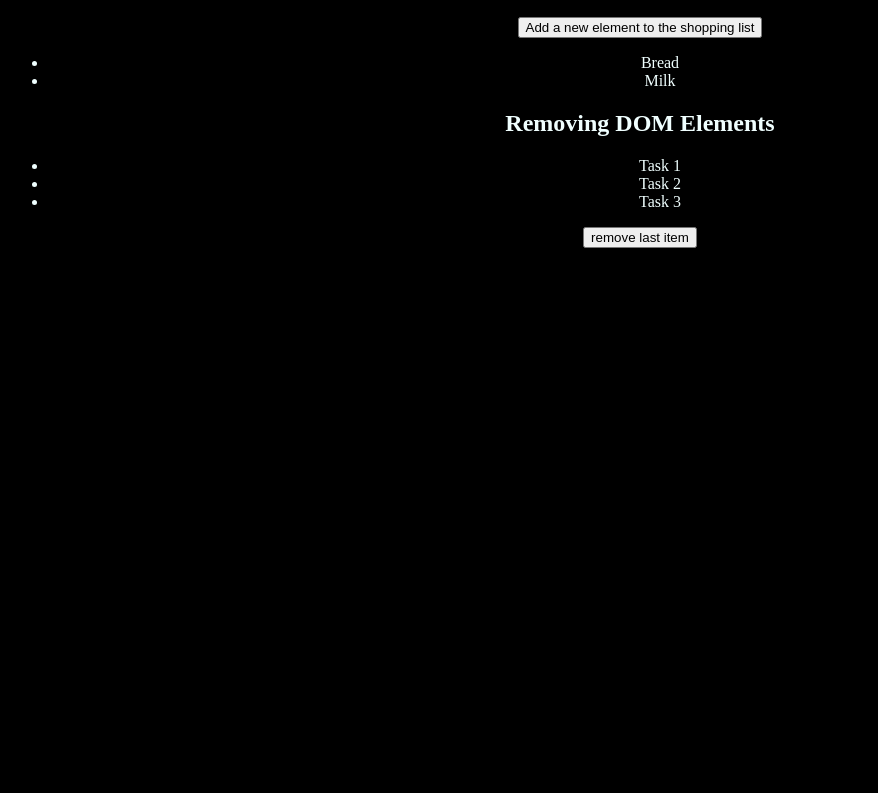
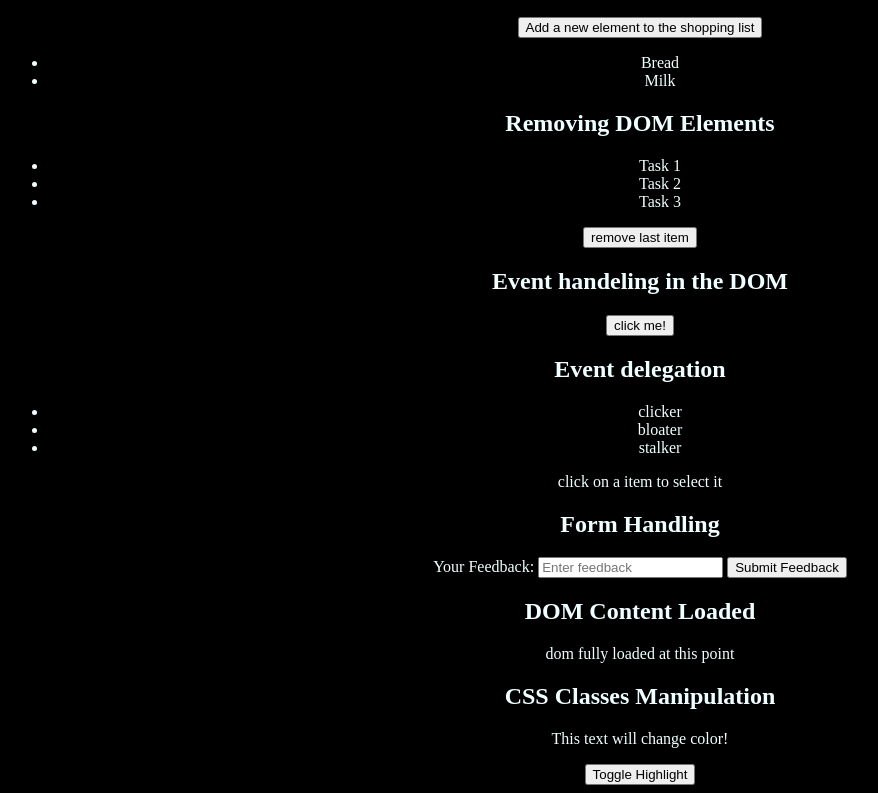
Before and after one commit to codetillsleep/jslrn, a plain HTML site: page jsweb/dom.html in a window 1280 px wide. Shown: the part 513-1306 px from the top of the page, without its empty margins (0-878 px from the left). Before the commit the page ends 800 px from the top, so only its background shows below. Drawn offline with Linux system fonts and the light colour scheme.

Commit message:
finished DOM

```diff
--- a/interview.js
+++ b/interview.js
@@ -10,3 +10,6 @@ console.log(firstname); // will give null cause its actually null
 
 //  and  this is not defined meaning it does not exit to begin with will throw an error =>
 // console.log(lastname); uncomment to try
+
+/*difference between function() and ()=>{
+    }   */
--- a/jsweb/dom.html
+++ b/jsweb/dom.html
@@ -53,7 +53,7 @@
 
     <!-- example-5 -->
     <!-- Removing DOM Elements -->
-    <section id="example-4">
+    <section id="example-5">
       <h2>Removing DOM Elements</h2>
       <ul id="taskList">
         <li>Task 1</li>
@@ -63,6 +63,49 @@
       <button id="removeLastItem">remove last item</button>
     </section>
 
+    <!-- example-6 -->
+    <!-- Event handeling in the DOM -->
+    <section id="example-6">
+      <h2>Event handeling in the DOM</h2>
+      <button id="clickme">click me!</button>
+    </section>
+
+    <!-- example-7 -->
+    <!-- Event delegation -->
+    <section id="example-7">
+      <h2>Event delegation</h2>
+      <ul id="itmlist">
+        <li class="itm">clicker</li>
+        <li class="itm">bloater</li>
+        <li class="itm">stalker</li>
+      </ul>
+      <p>click on a item to select it</p>
+    </section>
+
+    <!-- Example 8: Form Handling -->
+    <section id="example-8">
+      <h2>Form Handling</h2>
+      <form id="feedbackForm">
+        <label for="feedbackInput">Your Feedback:</label>
+        <input type="text" id="feedbackInput" placeholder="Enter feedback" />
+        <button type="submit">Submit Feedback</button>
+      </form>
+      <p id="feedbackDisplay"></p>
+    </section>
+
+    <!-- Example 9: DOM Content Loaded -->
+    <section id="example-9">
+      <h2>DOM Content Loaded</h2>
+      <p id="domStatus">Waiting for DOM to load...</p>
+    </section>
+
+    <!-- Example 10: CSS Classes Manipulation -->
+    <section id="example-10">
+      <h2>CSS Classes Manipulation</h2>
+      <p id="descriptionText">This text will change color!</p>
+      <button id="toggleHighlight">Toggle Highlight</button>
+    </section>
+
     <script src="./scripts.js"></script>
   </body>
 </html>
--- a/jsweb/scripts.js
+++ b/jsweb/scripts.js
@@ -35,3 +35,39 @@ document
   .addEventListener("click", function () {
     document.getElementById("taskList").lastElementChild.remove();
   });
+
+//example-6
+
+document.getElementById("clickme").addEventListener("click", function () {
+  alert("never use alerts,unless needed its not user friendly ");
+});
+
+//example-7
+
+document.getElementById("itmlist").addEventListener("click", function (event) {
+  if (event.target && event.target.matches(".itm")) {
+    alert("You selected :" + event.target.textContent);
+  }
+});
+//example-8
+document
+  .getElementById("feedbackForm")
+  .addEventListener("submit", function (event) {
+    event.preventDefault();
+    let feedback = document.getElementById("feedbackInput").value;
+    document.getElementById(
+      "feedbackDisplay"
+    ).textContent = `feedback is: ${feedback}`;
+  });
+//example-9
+document.addEventListener("DOMContentLoaded", function () {
+  document.getElementById("domStatus").textContent =
+    "dom fully loaded at this point";
+});
+
+//example-10
+document
+  .getElementById("toggleHighlight")
+  .addEventListener("click", function () {
+    document.getElementById("descriptionText").classList.toggle("highlight");
+  });
```
Also changed, not shown: jsweb/dom2.html (added, +11 -0 lines).
